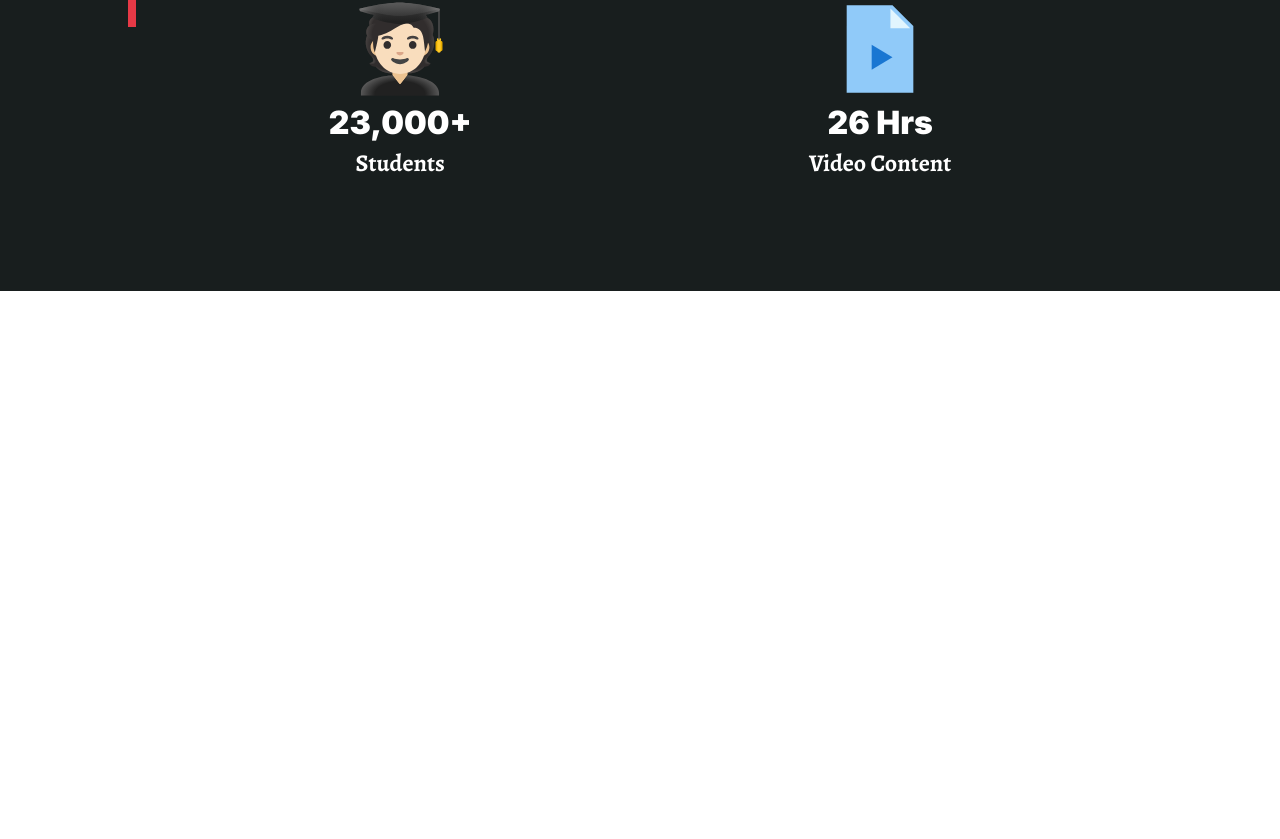
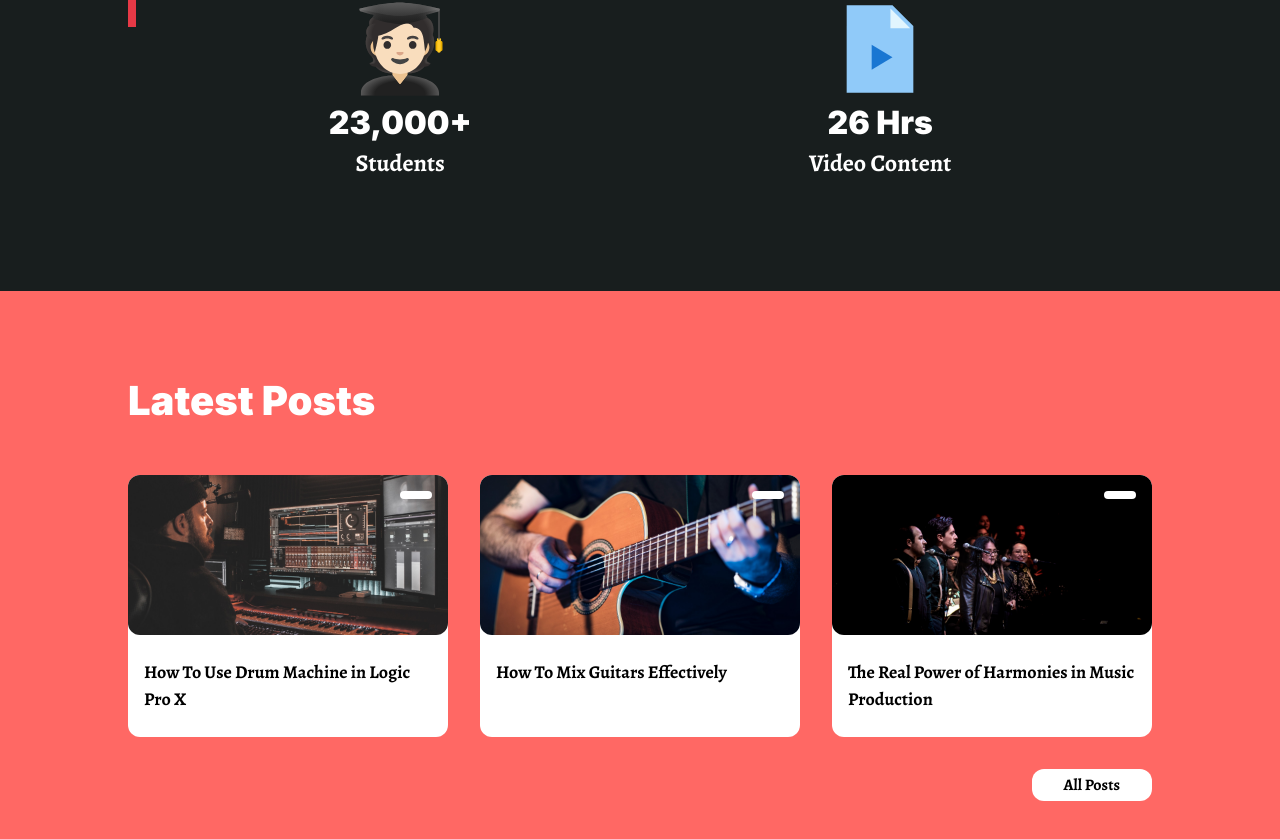
Before and after one commit to waseemazmy21/Sound-dzign, a React (Vite) app: page / in a window 1280 px wide. Shown: the part 1505-2344 px from the top of the page. Before the commit the page ends 1796 px from the top, so only its background shows below. Built offline with nearby package versions, Linux system fonts and the light colour scheme.

Commit message:
Create the Blog component

```diff
--- a/src/App.jsx
+++ b/src/App.jsx
@@ -1,4 +1,4 @@
-import { Header, Navbar, Topics, Info } from './components';
+import { Header, Navbar, Topics, Info, Blog } from './components';
 
 const App = () => {
   return (
@@ -7,6 +7,7 @@ const App = () => {
       <Header />
       <Topics />
       <Info />
+      <Blog />
     </div>
   );
 };
--- /dev/null
+++ b/src/components/Blog.jsx
@@ -0,0 +1,44 @@
+import Heading from './Heading';
+import { posts } from '../constants';
+
+const Blog = () => {
+  return (
+    <section id='blog' className='bg-brightRed'>
+      <div className='container paddingY flex flex-col'>
+        <Heading text='Latest Posts' lineColor='yellow' />
+
+        <div className='flex r flex-row flex-wrap justify-center gap-8 mb-8'>
+          {posts.map((blog) => (
+            <a
+              href='#blog'
+              key={blog.id}
+              className=' w-[19rem] bg-white rounded-xl flex-grow relative'
+            >
+              <img
+                className='w-full h-[10rem] object-cover rounded-xl'
+                src={blog.img}
+                alt=''
+              />
+              <h3 className='font-alegreya text-[1.125rem] text-black font-bold px-4 py-6'>
+                {blog.title}
+              </h3>
+
+              <span className='absolute top-4 right-4 bg-white rounded-full text-black font-alegreya text-sm font-bold px-4 py-1'>
+                {blog.badge}
+              </span>
+            </a>
+          ))}
+        </div>
+
+        <a
+          href='#blog'
+          className='font-alegreya font-bold px-8 py-1 rounded-xl bg-white text-black self-end'
+        >
+          All Posts
+        </a>
+      </div>
+    </section>
+  );
+};
+
+export default Blog;
--- a/src/components/Topics.jsx
+++ b/src/components/Topics.jsx
@@ -12,7 +12,7 @@ const Topics = () => {
           className='bg-no-repeat bg-[bottom_right]'
           style={{ backgroundImage: `url(${bgElement1})` }}
         >
-          <Heading text='What will you learn?' className='mb-20' />
+          <Heading text='What will you learn?' />
 
           <div className='flex  justify-between'>
             <ul className='space-y-8'>
--- a/src/components/index.js
+++ b/src/components/index.js
@@ -2,5 +2,6 @@ import Header from './Header';
 import Navbar from './Navbar';
 import Topics from './Topics';
 import Info from './Info';
+import Blog from './Blog';
 
-export { Header, Navbar, Topics, Info };
+export { Header, Navbar, Topics, Info, Blog };
--- a/src/constants/index.js
+++ b/src/constants/index.js
@@ -5,7 +5,9 @@ import {
   mixing,
   mixingConsole,
   mastering,
-  bgElement1,
+  blog1,
+  blog2,
+  blog3,
 } from '../assets';
 
 export const navLinks = [
@@ -23,3 +25,24 @@ export const topics = [
   { id: 'topic-5', title: 'Mixing Console', img: mixingConsole },
   { id: 'topic-6', title: 'Mastering', img: mastering },
 ];
+
+export const posts = [
+  {
+    id: 'blog-1',
+    title: 'How To Use Drum Machine in Logic Pro X',
+    padge: 'DAW',
+    img: blog1,
+  },
+  {
+    id: 'blog-2',
+    title: 'How To Mix Guitars Effectively',
+    padge: 'Mixing',
+    img: blog2,
+  },
+  {
+    id: 'blog-3',
+    title: 'The Real Power of Harmonies in Music Production',
+    padge: 'Vox',
+    img: blog3,
+  },
+];
--- a/src/index.css
+++ b/src/index.css
@@ -7,6 +7,10 @@
     @apply font-inter;
     @apply text-white;
   }
+}
+
+* {
+  scroll-behavior: smooth;
 }
 
 .container {
```
